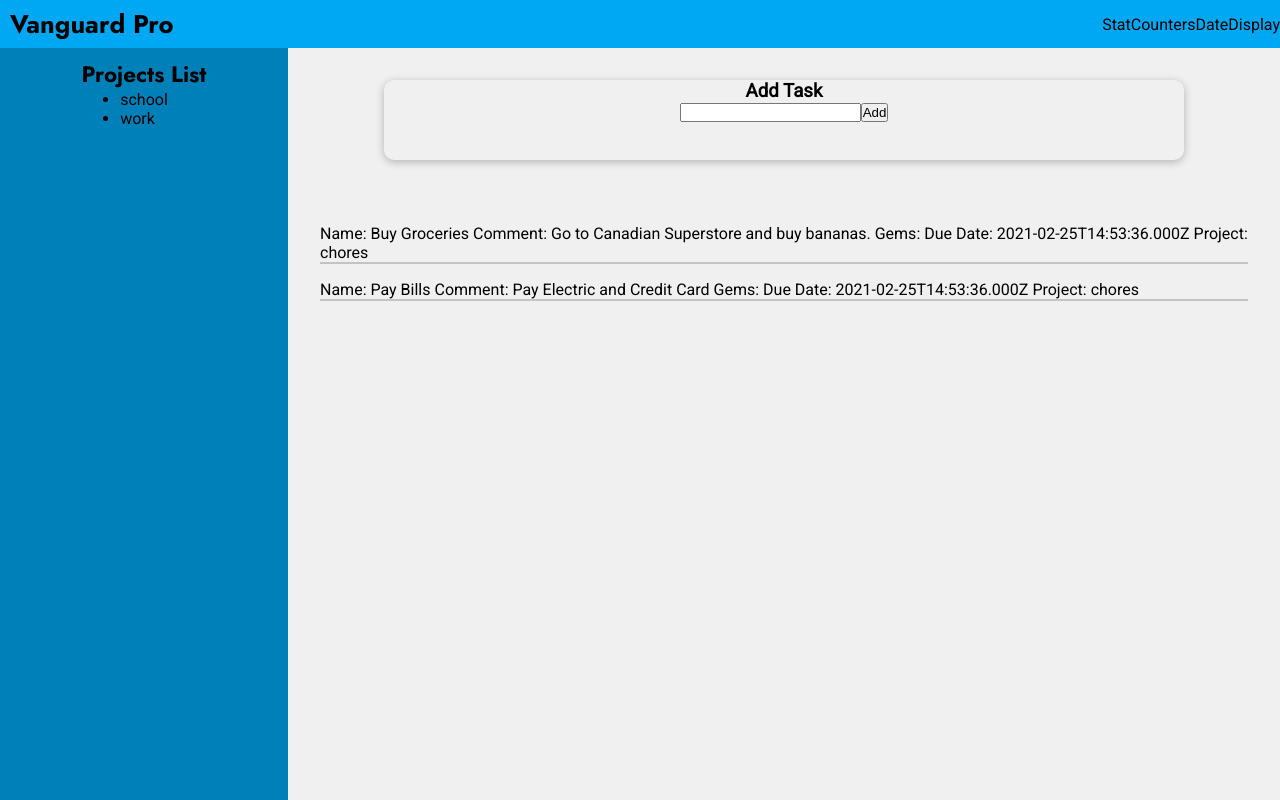
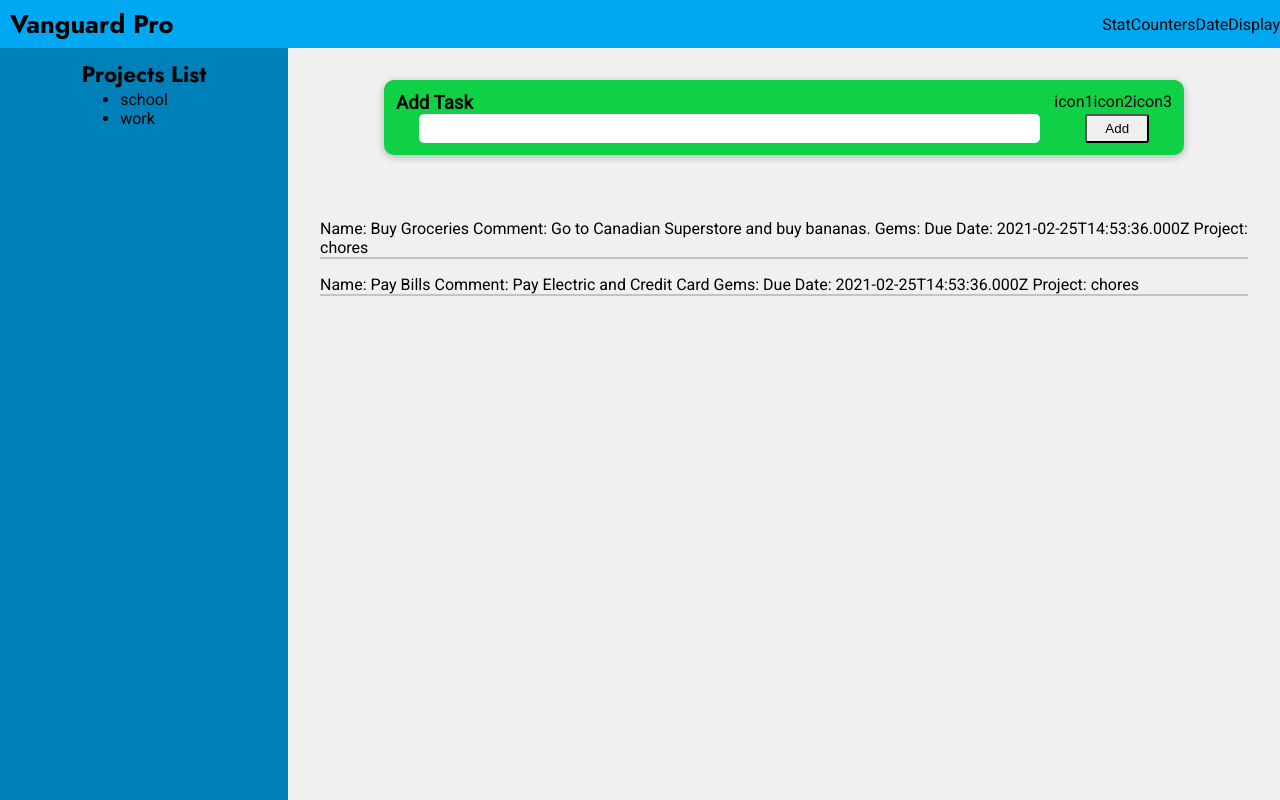
Before and after one commit to code-vanguards/vanguard-pro, a Vue app: page / in a window 1280 px wide. Built offline with nearby package versions, Linux system fonts and the light colour scheme.

Commit message:
Added styles.

```diff
--- a/src/components/NewTask.vue
+++ b/src/components/NewTask.vue
@@ -1,6 +1,13 @@
 <template>
   <div class='add-task'>
-    <h3>Add Task</h3>
+    <header>
+      <h3>Add Task</h3>
+      <div class="dropdown-wrapper">
+        <p>icon1</p>
+        <p>icon2</p>
+        <p>icon3</p>
+      </div>
+    </header>
     <form @submit.prevent="addTask">
       <input type="text" v-model="taskInput"/>
       <button>Add</button>
@@ -18,10 +25,12 @@ export default {
   },
   methods: {
     addTask() {
-      this.$emit('add-task', this.taskInput);
-      this.taskInput = '';
-    }
-  }
+      if (this.taskInput) {
+        this.$emit('add-task', this.taskInput);
+        this.taskInput = '';
+      }
+    },
+  },
 };
 </script>
 
@@ -30,9 +39,37 @@ export default {
   border-radius: 10px;
   box-shadow: 0 2px 8px rgba(0, 0, 0, 0.26);
   margin: auto;
+  padding: 12px;
   width: 50rem;
-  height: 5rem;
   text-align: center;
   margin-bottom: 4rem;
+  background-color: #0ed145;
+}
+
+header {
+  display: flex;
+  justify-content: space-between;
+}
+
+input {
+  border-radius: 5px;
+  border-style: none;
+  width: 80%;
+  padding: 3px;
+}
+
+button {
+  border-radius: 3px;
+  width: 4rem;
+  padding: 5px;
+}
+
+.dropdown-wrapper {
+  display: flex;
+}
+
+form {
+  display: flex;
+  justify-content: space-around;
 }
 </style>
```
